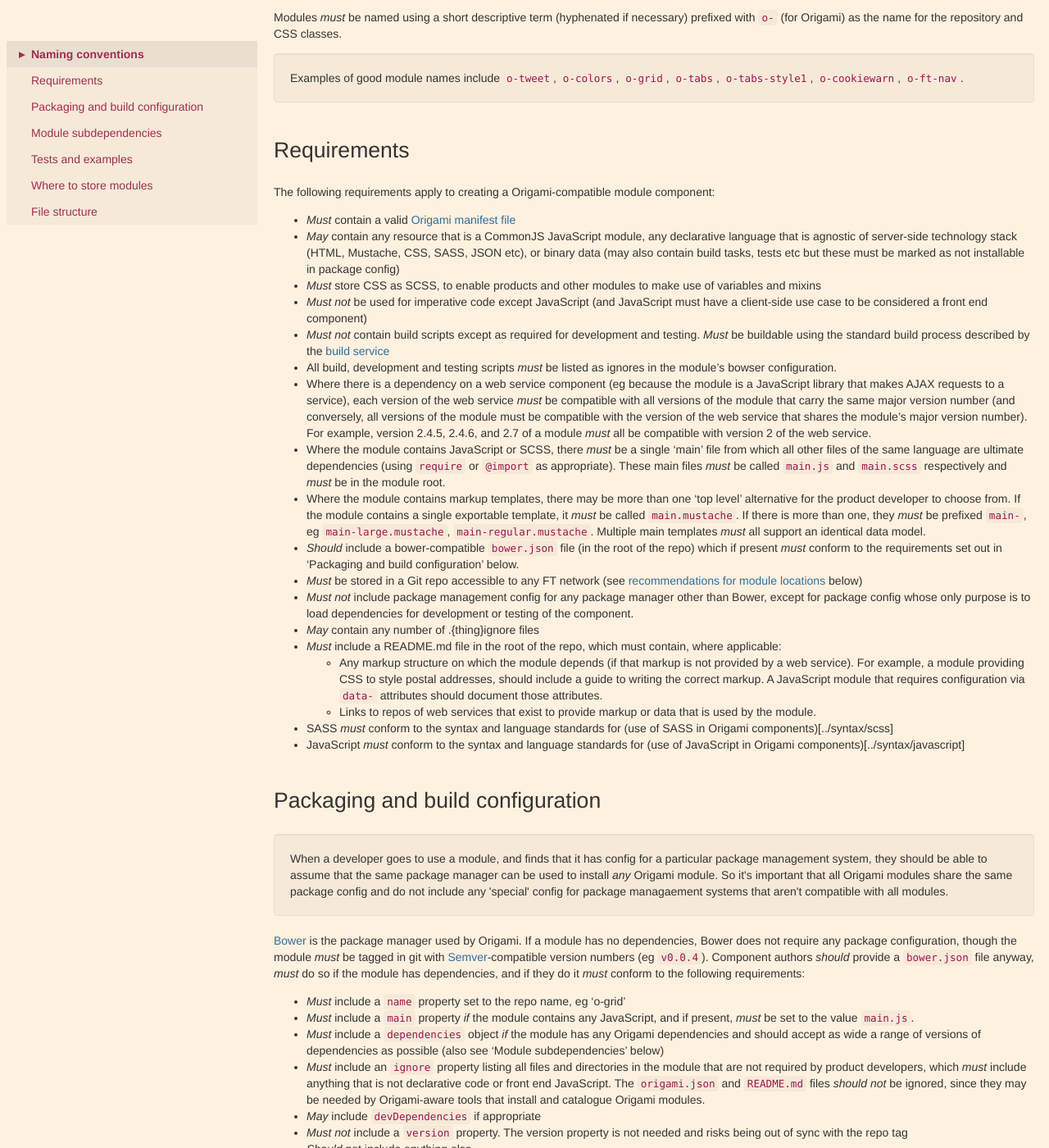
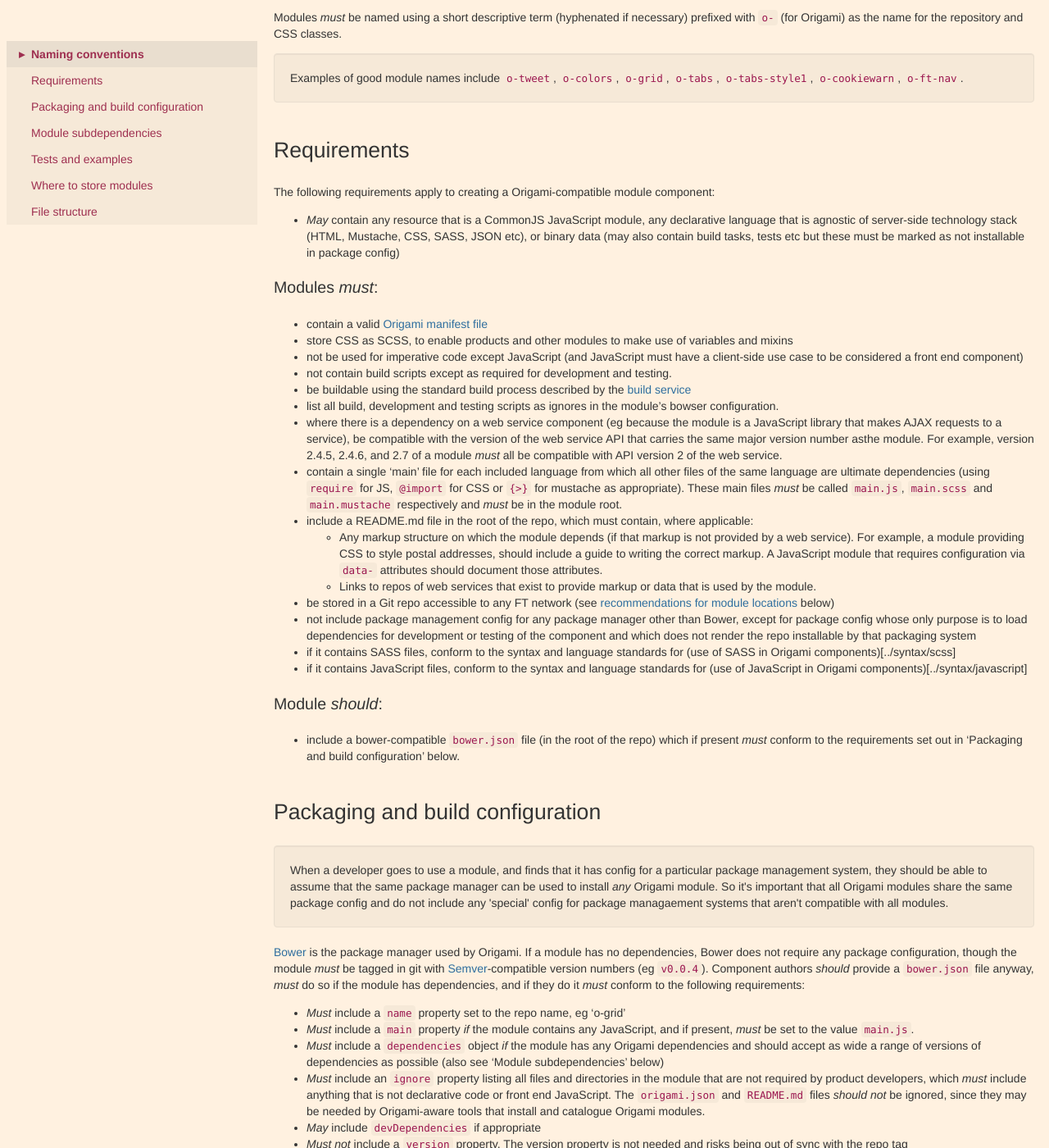
Before and after one commit to Financial-Times/ft-origami, a Jekyll site: the page built from docs/component-spec/modules.md, in a window 1280 px wide and 1400 px high, scrolled down 559 px. Shown: the whole window at 82% size. Built offline with Jekyll 4.4.1, drawn with Linux system fonts in a browser that asks for light colours.

Commit message:
Reorganise to match web services, remove the ability to have multiple mustache templates

```diff
--- a/docs/component-spec/modules.md
+++ b/docs/component-spec/modules.md
@@ -29,24 +29,29 @@ Modules *must* be named using a short descriptive term (hyphenated if necessary)
 
 The following requirements apply to creating a Origami-compatible module component:
 
-* *Must* contain a valid [Origami manifest file]({{site.baseurl}}/docs/syntax/origamijson)
 * *May* contain any resource that is a CommonJS JavaScript module, any declarative language that is agnostic of server-side technology stack (HTML, Mustache, CSS, SASS, JSON etc), or binary data (may also contain build tasks, tests etc but these must be marked as not installable in package config)
-* *Must* store CSS as SCSS, to enable products and other modules to make use of variables and mixins
-* *Must not* be used for imperative code except JavaScript (and JavaScript must have a client-side use case to be considered a front end component)
-* *Must not* contain build scripts except as required for development and testing.  *Must* be buildable using the standard build process described by the [build service]({{site.baseurl}}/docs/developer-guide/build-service/)
-* All build, development and testing scripts *must* be listed as ignores in the module's bowser configuration.
-* Where there is a dependency on a web service component (eg because the module is a JavaScript library that makes AJAX requests to a service), each version of the web service *must* be compatible with all versions of the module that carry the same major version number (and conversely, all versions of the module must be compatible with the version of the web service that shares the module's major version number).  For example, version 2.4.5, 2.4.6, and 2.7 of a module *must* all be compatible with version 2 of the web service.
-* Where the module contains JavaScript or SCSS, there *must* be a single 'main' file from which all other files of the same language are ultimate dependencies (using `require` or `@import` as appropriate).  These main files *must* be called `main.js` and `main.scss` respectively and *must* be in the module root.
-* Where the module contains markup templates, there may be more than one 'top level' alternative for the product developer to choose from.  If the module contains a single exportable template, it *must* be called `main.mustache`.  If there is more than one, they *must* be prefixed `main-`, eg `main-large.mustache`, `main-regular.mustache`.  Multiple main templates *must* all support an identical data model.
-* *Should* include a bower-compatible `bower.json` file (in the root of the repo) which if present *must* conform to the requirements set out in 'Packaging and build configuration' below.
-* *Must* be stored in a Git repo accessible to any FT network (see [recommendations for module locations](#where-to-store-modules) below)
-* *Must not* include package management config for any package manager other than Bower, except for package config whose only purpose is to load dependencies for development or testing of the component.
-* *May* contain any number of .{thing}ignore files
-* *Must* include a README.md file in the root of the repo, which must contain, where applicable:
+
+### Modules *must*:
+
+* contain a valid [Origami manifest file]({{site.baseurl}}/docs/syntax/origamijson)
+* store CSS as SCSS, to enable products and other modules to make use of variables and mixins
+* not be used for imperative code except JavaScript (and JavaScript must have a client-side use case to be considered a front end component)
+* not contain build scripts except as required for development and testing.
+* be buildable using the standard build process described by the [build service]({{site.baseurl}}/docs/developer-guide/build-service/)
+* list all build, development and testing scripts as ignores in the module's bowser configuration.
+* where there is a dependency on a web service component (eg because the module is a JavaScript library that makes AJAX requests to a service), be compatible with the version of the web service API that carries the same major version number asthe module.  For example, version 2.4.5, 2.4.6, and 2.7 of a module *must* all be compatible with API version 2 of the web service.
+* contain a single 'main' file for each included language from which all other files of the same language are ultimate dependencies (using `require` for JS, `@import` for CSS or `{>}` for mustache as appropriate).  These main files *must* be called `main.js`, `main.scss` and `main.mustache` respectively and *must* be in the module root.
+* include a README.md file in the root of the repo, which must contain, where applicable:
 	* Any markup structure on which the module depends (if that markup is not provided by a web service).  For example, a module providing CSS to style postal addresses, should include a guide to writing the correct markup.  A JavaScript module that requires configuration via `data-` attributes should document those attributes.
 	* Links to repos of web services that exist to provide markup or data that is used by the module.
-* SASS *must* conform to the syntax and language standards for (use of SASS in Origami components)[../syntax/scss]
-* JavaScript *must* conform to the syntax and language standards for (use of JavaScript in Origami components)[../syntax/javascript]
+* be stored in a Git repo accessible to any FT network (see [recommendations for module locations](#where-to-store-modules) below)
+* not include package management config for any package manager other than Bower, except for package config whose only purpose is to load dependencies for development or testing of the component and which does not render the repo installable by that packaging system
+* if it contains SASS files, conform to the syntax and language standards for (use of SASS in Origami components)[../syntax/scss]
+* if it contains JavaScript files, conform to the syntax and language standards for (use of JavaScript in Origami components)[../syntax/javascript]
+
+### Module *should*:
+
+* include a bower-compatible `bower.json` file (in the root of the repo) which if present *must* conform to the requirements set out in 'Packaging and build configuration' below.
 
 ## Packaging and build configuration
 
```
